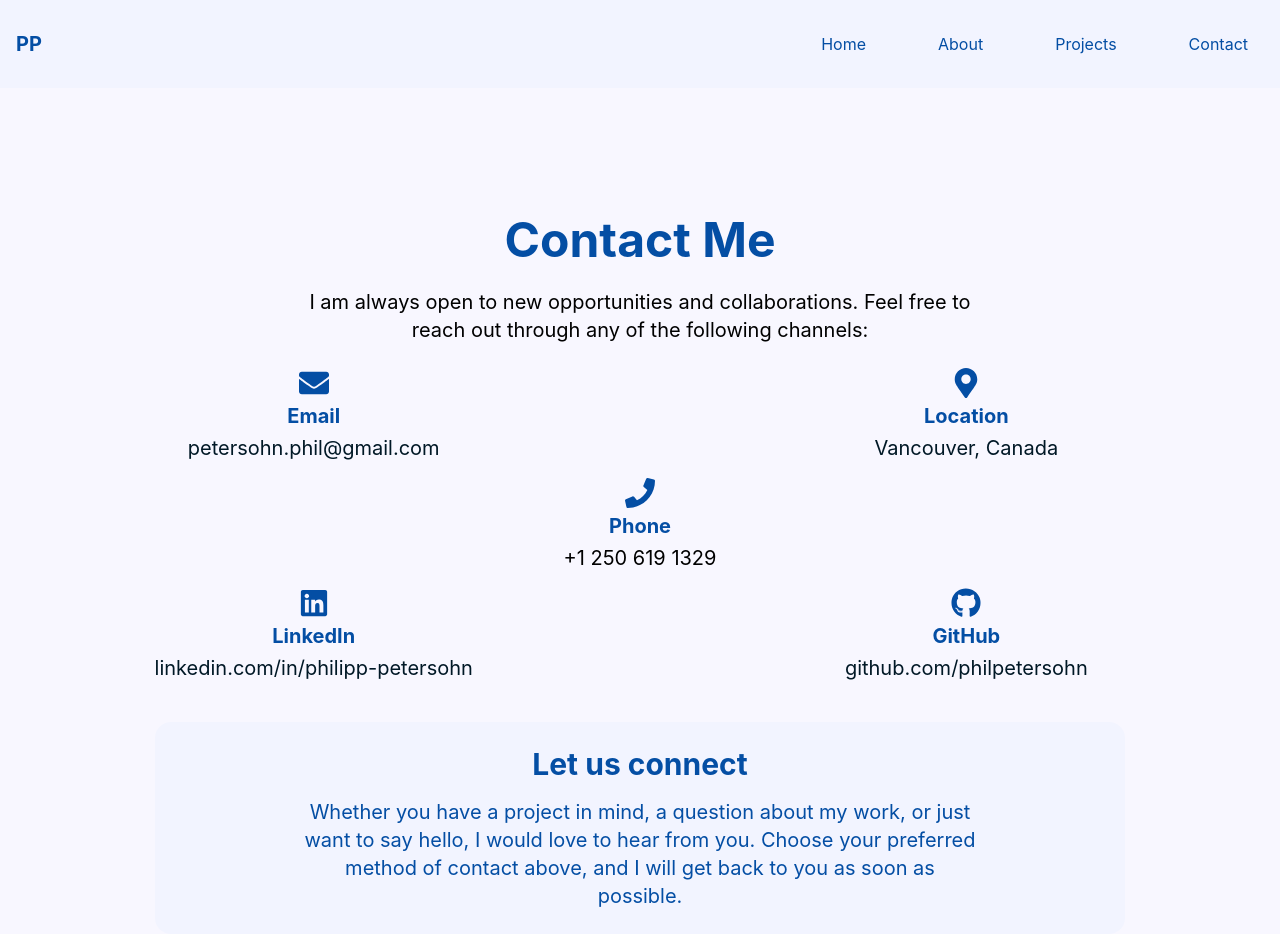
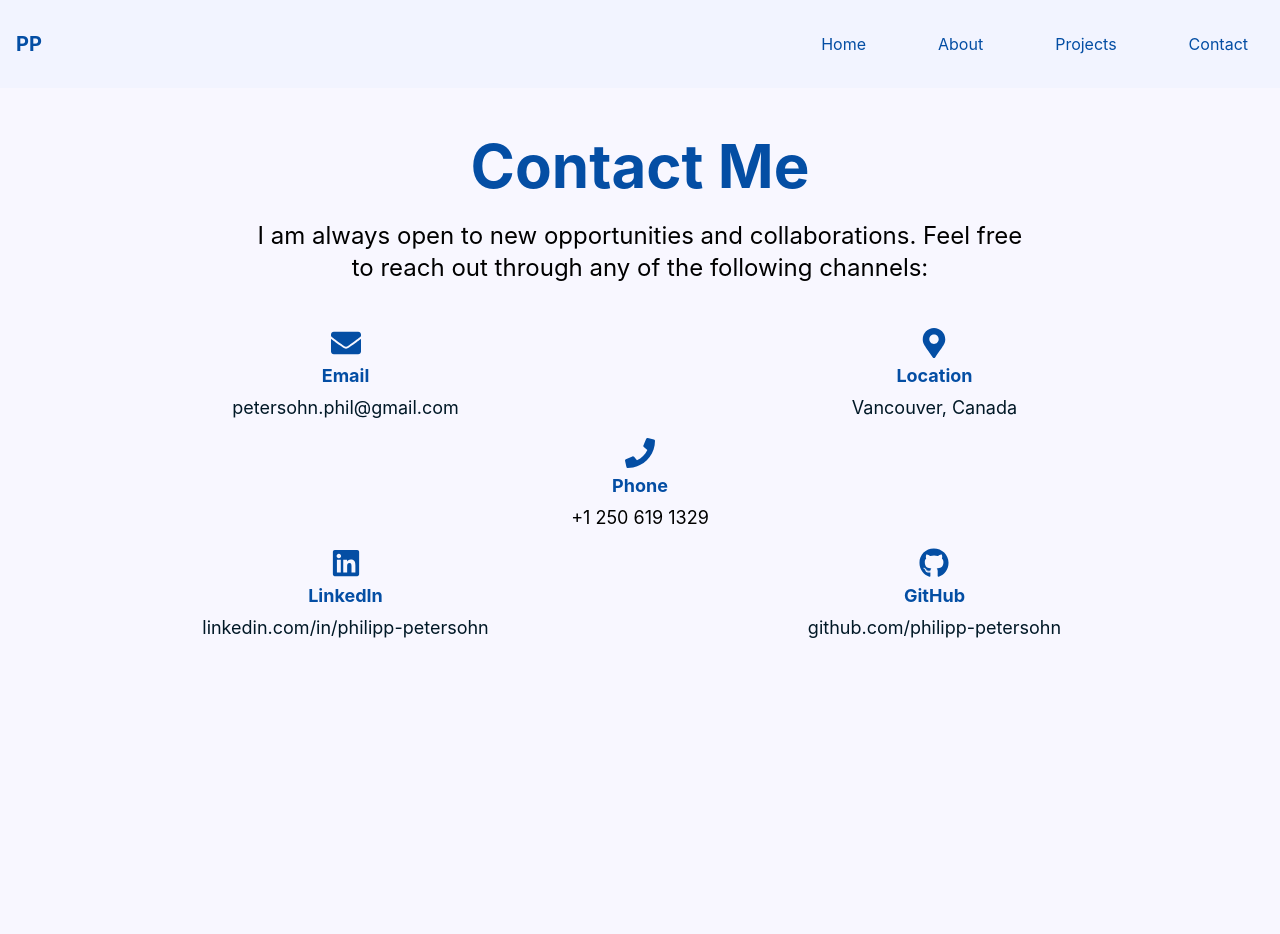
Before and after one commit to philpetersohn/phil-petersohn-website, a React (Vite) app in the folder my-website/: page /contact in a window 1280 px wide. After the commit the page ends 800 px from the top, so only its background shows below. Built offline with nearby package versions, Linux system fonts and the light colour scheme.

Commit message:
Make the page resoansive and fix the spacing

```diff
--- a/my-website/src/pages/Contact.jsx
+++ b/my-website/src/pages/Contact.jsx
@@ -15,34 +15,34 @@ function Contact() {
   }, []);
 
   return (
-    <section className="flex flex-col items-center justify-center opacity-0">
+    <section className="flex flex-col items-center justify-center opacity-0  my-6 px-8 md:px-4 lg:px-0">
       <div className="text-center">
-        <h1 className="text-blue-600 text-5xl font-bold mb-6 mt-32">
+        <h1 className="text-blue-600 text-4xl md:text-6xl font-bold my-6">
           Contact Me
         </h1>
-        <p className="text-xl mb-6 max-w-2xl mx-auto">
+        <p className="text-xl md:text-2xl mb-8 md:mb-11 max-w-3xl mx-auto">
           I am always open to new opportunities and collaborations. Feel free to
           reach out through any of the following channels:
         </p>
         <div className="grid grid-cols-1 md:grid-cols-3 gap-2">
-          <div className="flex flex-col items-center text-xl mb-2 md:col-span-1 md:col-start-1">
+          <div className="flex flex-col items-center text-lg mb-2 md:col-span-1 md:col-start-1">
             <FaEnvelope className="hover:scale-110 transition-transform text-blue-600 mb-1 text-3xl" />
             <h1 className="text-blue-600 mb-1 font-bold">Email</h1>
             <a href="mailto:petersohn.phil@gmail.com" className="text-blue-900">
               petersohn.phil@gmail.com
             </a>
           </div>
-          <div className="flex flex-col items-center text-xl mb-2 md:col-span-1 md:col-start-3">
+          <div className="flex flex-col items-center text-lg mb-2 md:col-span-1 md:col-start-3">
             <FaMapMarkerAlt className="hover:scale-110 transition-transform text-blue-600 mb-1 text-3xl" />
             <h1 className="text-blue-600 mb-1 font-bold">Location</h1>
             <span className="text-blue-900">Vancouver, Canada</span>
           </div>
-          <div className="flex flex-col items-center text-xl mb-2 md:col-span-3">
+          <div className="flex flex-col items-center text-lg mb-2 md:col-span-3">
             <FaPhone className="hover:scale-110 transition-transform text-blue-600 mb-1 text-3xl" />
             <h1 className="text-blue-600 mb-1 font-bold">Phone</h1>
             +1 250 619 1329
           </div>
-          <div className="flex flex-col items-center text-xl mb-2 md:col-span-1 md:col-start-1">
+          <div className="flex flex-col items-center text-lg mb-2 md:col-span-1 md:col-start-1">
             <FaLinkedin className="hover:scale-110 transition-transform text-blue-600 mb-1 text-3xl" />
             <h1 className="text-blue-600 mb-1 font-bold">LinkedIn</h1>
             <a
@@ -54,7 +54,7 @@ function Contact() {
               linkedin.com/in/philipp-petersohn
             </a>
           </div>
-          <div className="flex flex-col items-center text-xl mb-2 md:col-span-1 md:col-start-3">
+          <div className="flex flex-col items-center text-lg mb-2 md:col-span-1 md:col-start-3">
             <FaGithub className="hover:scale-110 transition-transform text-blue-600 mb-1 text-3xl" />
             <h1 className="text-blue-600 mb-1 font-bold">GitHub</h1>
             <a
@@ -63,20 +63,9 @@ function Contact() {
               rel="noopener noreferrer"
               className="text-blue-900"
             >
-              github.com/philpetersohn
+              github.com/philipp-petersohn
             </a>
           </div>
-        </div>
-        <div className="bg-blue-100 p-6 rounded-2xl mt-8">
-          <h2 className="text-blue-600 text-3xl font-bold mb-4">
-            Let us connect
-          </h2>
-          <p className="text-blue-600 text-xl max-w-2xl mx-auto">
-            Whether you have a project in mind, a question about my work, or
-            just want to say hello, I would love to hear from you. Choose your
-            preferred method of contact above, and I will get back to you as
-            soon as possible.
-          </p>
         </div>
       </div>
     </section>
```
